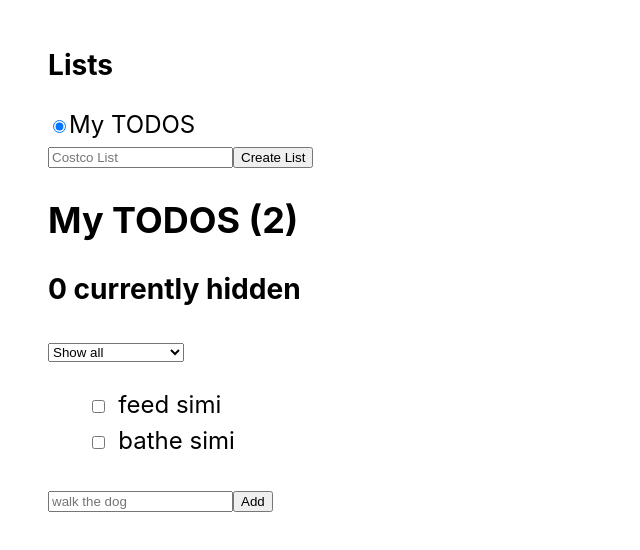
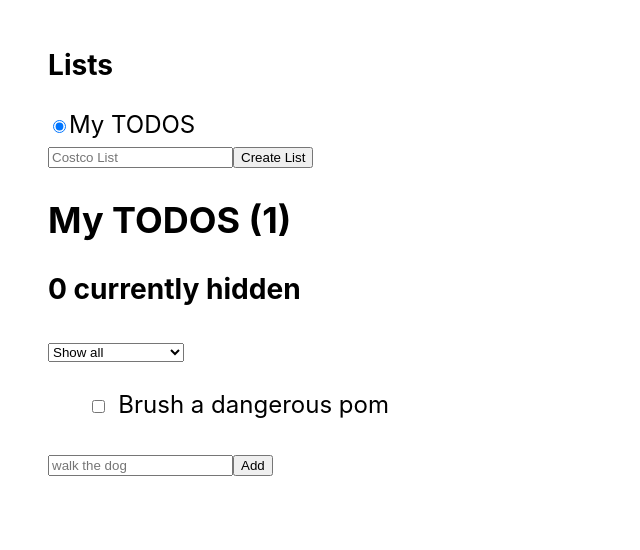
Before and after one commit to vegetabill/todos-redux-toolkit, a React (Create React App) app: page / in a window 1280 px wide. Shown: the top 550 px of the page, without its empty margins (0-640 px from the left). Built offline with nearby package versions, Linux system fonts and the light colour scheme.

Commit message:
add selectors to combine normalized list.todoIds data

```diff
--- a/src/features/lists/listsSlice.js
+++ b/src/features/lists/listsSlice.js
@@ -1,11 +1,12 @@
 import { createSlice, createSelector } from "@reduxjs/toolkit";
+import { selectCurrentListId } from "./currentListIdSlice";
 import { generate as newId } from "shortid";
 
 const createList = (name) => {
   return {
     id: newId(),
     name,
-    todoIds: [],
+    todoIds: [1],
   };
 };
 
@@ -36,6 +37,12 @@ export const listsSlice = createSlice({
 export const { add, remove, update } = listsSlice.actions;
 
 export const selectListsById = (state) => state.lists;
+
+export const selectCurrentList = createSelector(
+  [selectListsById, selectCurrentListId],
+  (byId, currentId) => byId[currentId]
+);
+
 export const selectAllListIds = createSelector([selectListsById], (listsById) =>
   Object.keys(listsById)
 );
--- a/src/features/todos/TodoList.js
+++ b/src/features/todos/TodoList.js
@@ -9,15 +9,20 @@ import {
   add,
   toggleCompletion,
 } from "./todosSlice";
+import { selectCurrentList } from "../lists/listsSlice";
 
-export default function TodoList({ title }) {
+export default function TodoList() {
+  const list = useSelector(selectCurrentList);
   const todos = useSelector(selectVisibleTodos);
   const totalCount = useSelector(selectTotalCount);
   const dispatch = useDispatch();
+  if (!list) {
+    return "Loading...";
+  }
   return (
     <>
       <h2>
-        {title || "My TODOS"} ({totalCount})
+        {list.name} ({totalCount})
       </h2>
       <h3>{totalCount - todos.length} currently hidden</h3>
       <FilterToolbar />
--- a/src/features/todos/todosSlice.js
+++ b/src/features/todos/todosSlice.js
@@ -1,6 +1,7 @@
 import { createSlice, createSelector } from "@reduxjs/toolkit";
 import { generate as newId } from "shortid";
 import { FilterFunctions, selectActiveFilter } from "./filtersSlice";
+import { selectCurrentList } from "../lists/listsSlice";
 
 const createTodo = ({ text }) => {
   return { id: newId(), text, completed: false };
@@ -8,37 +9,53 @@ const createTodo = ({ text }) => {
 
 export const todosSlice = createSlice({
   name: "todos",
-  initialState: [
-    createTodo({ text: "feed simi" }),
-    createTodo({ text: "bathe simi" }),
-  ],
+  initialState: {
+    1: {
+      id: 1,
+      text: "Brush a dangerous pom",
+      completed: false,
+    },
+  },
   reducers: {
     add: (state, action) => {
       const {
         payload: { text },
       } = action;
-      state.push(createTodo({ text }));
+      const todo = createTodo({ text });
+      state[todo.id] = todo;
     },
     toggleCompletion: (state, { payload: { id } }) => {
-      const todo = state.find((todo) => todo.id === id);
-      if (todo) {
-        todo.completed = !todo.completed;
-      }
+      const todo = state[id];
+      todo.completed = !todo.completed;
     },
   },
 });
 
 export const { add, toggleCompletion } = todosSlice.actions;
 
-export const selectTodos = (state) => state.todos;
+export const selectTodosById = (state) => state.todos;
+
+export const makeSelectTodos = (...ids) => {
+  return createSelector([selectTodosById], (byId) => ids.map((id) => byId[id]));
+};
+
+export const selectTodosOnCurrentList = createSelector(
+  [selectCurrentList, selectTodosById],
+  (list, todosById) => {
+    if (!list) {
+      return [];
+    }
+    return list.todoIds.map((id) => todosById[id]);
+  }
+);
 
 export const selectTotalCount = createSelector(
-  [selectTodos],
+  [selectTodosOnCurrentList],
   (todos) => todos.length
 );
 
 export const selectVisibleTodos = createSelector(
-  [selectTodos, selectActiveFilter],
+  [selectTodosOnCurrentList, selectActiveFilter],
   (todos, activeFilter) => {
     return todos.filter(FilterFunctions[activeFilter]);
   }
```
